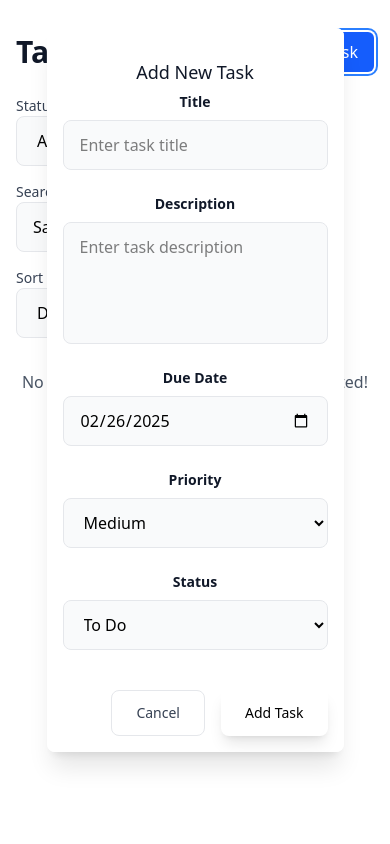
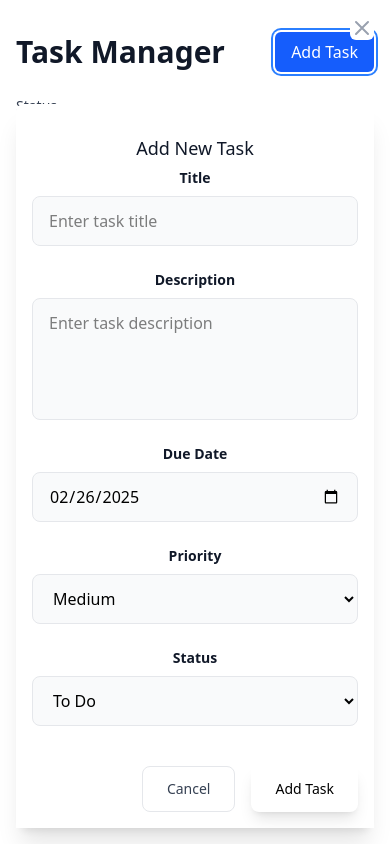
Before and after one commit to Elijahscriptdev/task-management-app, a React (Vite) app: page / in a window 390 px wide. Both pictures are taken after typing "Sample" into the empty fields and a click on the button "Add Task". Built offline with nearby package versions, Linux system fonts and the light colour scheme.

Commit message:
made components responsive on different screens

```diff
--- a/src/components/Modal.tsx
+++ b/src/components/Modal.tsx
@@ -19,8 +19,10 @@ export const Modal: React.FC<ModalProps> = ({ isOpen, onClose, children, title }
 
     if (isOpen) {
       document.addEventListener('keydown', handleEscape);
+      document.body.style.overflow = 'hidden'; // Prevent background scrolling
       return () => {
         document.removeEventListener('keydown', handleEscape);
+        document.body.style.overflow = ''; // Restore scrolling when modal closes
       };
     }
   }, [isOpen, onClose]);
@@ -35,15 +37,29 @@ export const Modal: React.FC<ModalProps> = ({ isOpen, onClose, children, title }
         onClick={onClose}
       />
 
-      <div className="flex min-h-screen items-center justify-center px-4 pt-4 pb-20 text-center sm:block sm:p-0">
+      <div className="flex min-h-screen items-end sm:items-center justify-center p-4 text-center sm:p-0">
         <div
           ref={modalRef}
-          className="inline-block transform overflow-hidden rounded-lg bg-white text-left align-bottom shadow-xl transition-all sm:my-8 sm:w-full sm:max-w-lg sm:align-middle"
+          className="w-full inline-block transform overflow-hidden rounded-t-lg sm:rounded-lg bg-white text-left align-bottom shadow-xl transition-all sm:my-8 sm:max-w-lg sm:align-middle"
           role="dialog"
           aria-modal="true"
           aria-labelledby="modal-headline"
+          onClick={(e) => e.stopPropagation()}
         >
-          <div className="bg-white px-4 pt-5 pb-4 sm:p-6 sm:pb-4">
+          <div className="absolute top-0 right-0 pt-4 pr-4 block sm:hidden">
+            <button
+              type="button"
+              className="rounded-md bg-white text-gray-400 hover:text-gray-500 focus:outline-none"
+              onClick={onClose}
+            >
+              <span className="sr-only">Close</span>
+              <svg className="h-6 w-6" xmlns="http://www.w3.org/2000/svg" fill="none" viewBox="0 0 24 24" stroke="currentColor">
+                <path strokeLinecap="round" strokeLinejoin="round" strokeWidth={2} d="M6 18L18 6M6 6l12 12" />
+              </svg>
+            </button>
+          </div>
+
+          <div className="bg-white px-4 pt-5 pb-4 sm:p-6">
             <div className="sm:flex sm:items-start">
               <div className="mt-3 text-center sm:mt-0 sm:text-left w-full">
                 <h3
--- a/src/components/TaskFilter.tsx
+++ b/src/components/TaskFilter.tsx
@@ -8,16 +8,16 @@ interface TaskFilterProps {
 
 const TaskFilter: React.FC<TaskFilterProps> = React.memo(({ filter, setFilter }) => {
   return (
-    <div className="flex space-x-4">
-      <div>
-        <label htmlFor="statusFilter" className="block text-sm font-medium text-gray-700">
+    <div className="flex flex-col sm:flex-row sm:space-x-4 space-y-4 sm:space-y-0 w-full sm:w-auto">
+      <div className="w-full sm:w-auto">
+        <label htmlFor="statusFilter" className="block text-sm font-medium text-gray-700 mb-1">
           Status
         </label>
         <select
           id="statusFilter"
           value={filter.status}
           onChange={(e) => setFilter({ status: e.target.value as Status | "all" })}
-          className="block w-full px-4 py-3 rounded-lg bg-gray-50 border border-gray-200 form-input-shadow focus:border-primary focus:ring-2 focus:ring-primary/20 outline-none"
+          className="block w-full px-3 py-2 sm:px-4 sm:py-3 rounded-lg bg-gray-50 border border-gray-200 form-input-shadow focus:border-primary focus:ring-2 focus:ring-primary/20 outline-none text-sm"
         >
           <option value="all">All</option>
           <option value="todo">To Do</option>
@@ -25,15 +25,15 @@ const TaskFilter: React.FC<TaskFilterProps> = React.memo(({ filter, setFilter })
           <option value="done">Done</option>
         </select>
       </div>
-      <div>
-        <label htmlFor="priorityFilter" className="block text-sm font-medium text-gray-700">
+      <div className="w-full sm:w-auto">
+        <label htmlFor="priorityFilter" className="block text-sm font-medium text-gray-700 mb-1">
           Priority
         </label>
         <select
           id="priorityFilter"
           value={filter.priority}
           onChange={(e) => setFilter({ priority: e.target.value as Priority | "all" })}
-          className="block w-full px-4 py-3 rounded-lg bg-gray-50 border border-gray-200 form-input-shadow focus:border-primary focus:ring-2 focus:ring-primary/20 outline-none"
+          className="block w-full px-3 py-2 sm:px-4 sm:py-3 rounded-lg bg-gray-50 border border-gray-200 form-input-shadow focus:border-primary focus:ring-2 focus:ring-primary/20 outline-none text-sm"
         >
           <option value="all">All</option>
           <option value="low">Low</option>
--- a/src/components/TaskSearch.tsx
+++ b/src/components/TaskSearch.tsx
@@ -1,14 +1,18 @@
-import React from "react"
+import React from "react";
 
 interface TaskSearchProps {
-  search: string
-  setSearch: (search: string) => void
+  search: string;
+  setSearch: (search: string) => void;
 }
 
-const TaskSearch: React.FC<TaskSearchProps> = React.memo(({ search, setSearch }) => {
+const TaskSearch: React.FC<TaskSearchProps> = React.memo(
+  ({ search, setSearch }) => {
     return (
-    <div>
-      <label htmlFor="search" className="block text-sm font-medium text-gray-700">
+      <div className="">
+        <label
+          htmlFor="search"
+          className="block text-sm font-medium text-gray-700"
+        >
           Search
         </label>
         <input
@@ -17,10 +21,14 @@ const TaskSearch: React.FC<TaskSearchProps> = React.memo(({ search, setSearch })
           value={search}
           onChange={(e) => setSearch(e.target.value)}
           placeholder="Search tasks..."
-        className="block w-full px-4 py-3 rounded-lg bg-gray-50 border border-gray-200 form-input-shadow focus:border-primary focus:ring-2 focus:ring-primary/20 outline-none"
+          className="block w-full px-4 py-3 rounded-lg bg-gray-50 border border-gray-200 form-input-shadow focus:border-primary focus:ring-2 focus:ring-primary/20 outline-none
+                   sm:text-sm sm:leading-5
+                   md:text-base md:leading-6
+                   lg:text-lg lg:leading-7"
         />
       </div>
-  )
-})
+    );
+  }
+);
 
-export default TaskSearch
+export default TaskSearch;
--- a/src/components/TaskSort.tsx
+++ b/src/components/TaskSort.tsx
@@ -9,16 +9,16 @@ interface TaskSortProps {
 const TaskSort: React.FC<TaskSortProps> = React.memo(({ sort, setSort }) => {
 
   return (
-    <div className="flex space-x-4">
-      <div>
-        <label htmlFor="sortBy" className="block text-sm font-medium text-gray-700">
+    <div className="flex flex-col sm:flex-row sm:space-x-4 space-y-4 sm:space-y-0 w-full sm:w-auto">
+      <div className="w-full sm:w-auto">
+        <label htmlFor="sortBy" className="lock text-sm font-medium text-gray-700 mb-1">
           Sort By
         </label>
         <select
           id="sortBy"
           value={sort.by}
           onChange={(e) => setSort({ ...sort, by: e.target.value as "dueDate" | "priority" })}
-          className="block w-full px-4 py-3 rounded-lg bg-gray-50 border border-gray-200 form-input-shadow focus:border-primary focus:ring-2 focus:ring-primary/20 outline-none"
+          className="block w-full px-3 py-2 sm:px-4 sm:py-3 rounded-lg bg-gray-50 border border-gray-200 form-input-shadow focus:border-primary focus:ring-2 focus:ring-primary/20 outline-none text-sm"
         >
           <option value="dueDate">Due Date</option>
           <option value="priority">Priority</option>
@@ -32,7 +32,7 @@ const TaskSort: React.FC<TaskSortProps> = React.memo(({ sort, setSort }) => {
           id="sortOrder"
           value={sort.order}
           onChange={(e) => setSort({ ...sort, order: e.target.value as "asc" | "desc" })}
-          className="block w-full px-4 py-3 rounded-lg bg-gray-50 border border-gray-200 form-input-shadow focus:border-primary focus:ring-2 focus:ring-primary/20 outline-none"
+          className="block w-full px-3 py-2 sm:px-4 sm:py-3 rounded-lg bg-gray-50 border border-gray-200 form-input-shadow focus:border-primary focus:ring-2 focus:ring-primary/20 outline-none text-sm"
         >
           <option value="asc">Ascending</option>
           <option value="desc">Descending</option>
```
Lines whose indentation alone changed are shown as unchanged.
